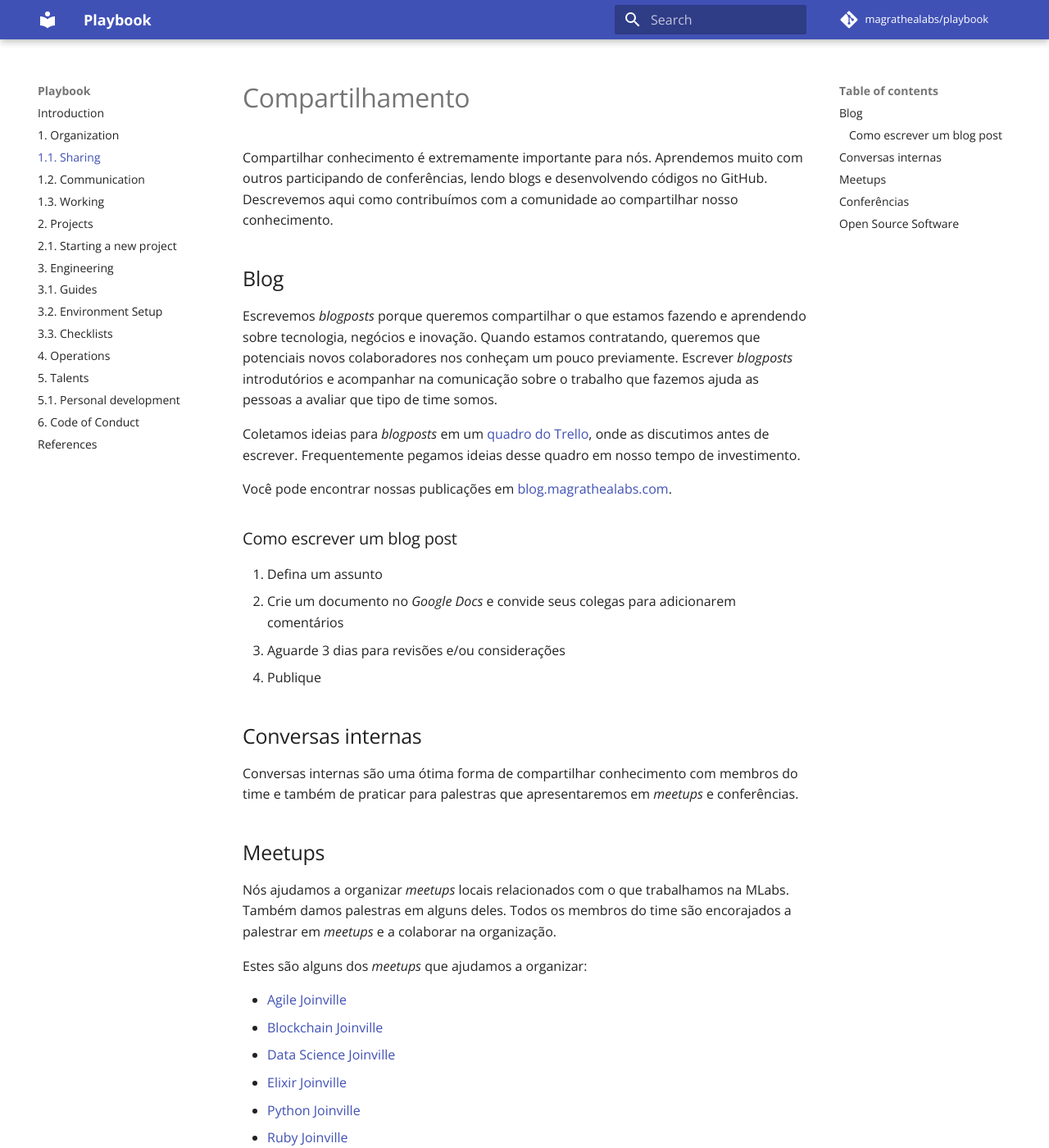
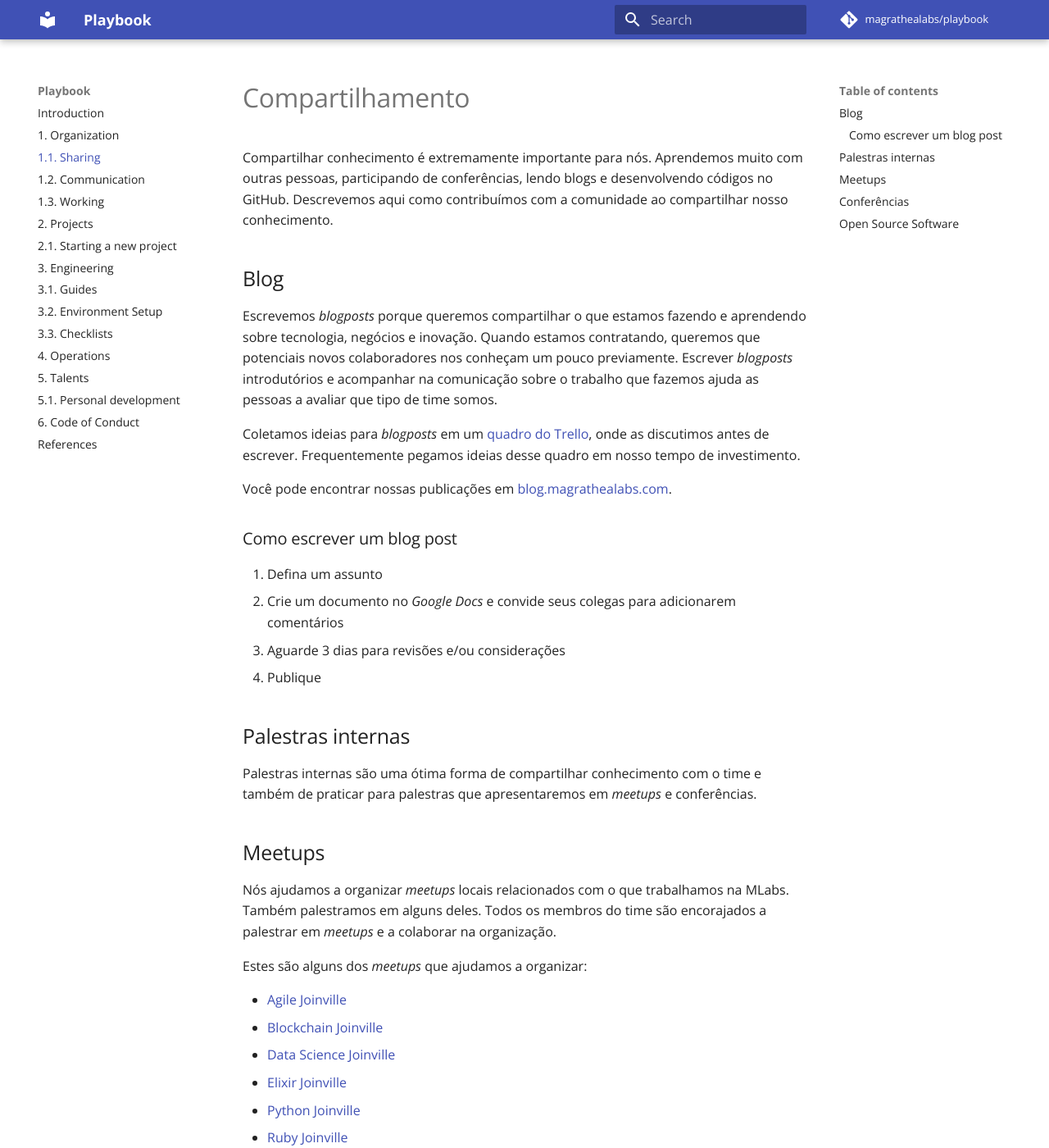
Before and after one commit to magrathealabs/playbook, an MkDocs documentation site: the page built from docs/1.1-sharing.md, in a window 1280 px wide and 1400 px high. Shown: the whole window at 82% size. Built offline with MkDocs 1.6.1 and Material for MkDocs 9.7.7, drawn with Linux system fonts in a browser that asks for light colours; comment, search, counter and statistics services are not loaded; some of the changed text lies outside the part shown.

Commit message:
Apply suggestions

```diff
--- a/docs/1.1-sharing.md
+++ b/docs/1.1-sharing.md
@@ -1,6 +1,6 @@
 # Compartilhamento
 
-Compartilhar conhecimento é extremamente importante para nós. Aprendemos muito com outros participando de conferências, lendo blogs e desenvolvendo códigos no GitHub. Descrevemos aqui como contribuímos com a comunidade ao compartilhar nosso conhecimento.
+Compartilhar conhecimento é extremamente importante para nós. Aprendemos muito com outras pessoas, participando de conferências, lendo blogs e desenvolvendo códigos no GitHub. Descrevemos aqui como contribuímos com a comunidade ao compartilhar nosso conhecimento.
 
 ## Blog
 
@@ -17,13 +17,13 @@ Você pode encontrar nossas publicações em [blog.magrathealabs.com](https://bl
 3. Aguarde 3 dias para revisões e/ou considerações
 4. Publique
 
-## Conversas internas
+## Palestras internas
 
-Conversas internas são uma ótima forma de compartilhar conhecimento com membros do time e também de praticar para palestras que apresentaremos em _meetups_ e conferências.
+Palestras internas são uma ótima forma de compartilhar conhecimento com o time e também de praticar para palestras que apresentaremos em _meetups_ e conferências.
 
 ## Meetups
 
-Nós ajudamos a organizar _meetups_ locais relacionados com o que trabalhamos na MLabs. Também damos palestras em alguns deles. Todos os membros do time são encorajados a palestrar em _meetups_ e a colaborar na organização.
+Nós ajudamos a organizar _meetups_ locais relacionados com o que trabalhamos na MLabs. Também palestramos em alguns deles. Todos os membros do time são encorajados a palestrar em _meetups_ e a colaborar na organização.
 
 Estes são alguns dos _meetups_ que ajudamos a organizar:
 
@@ -38,7 +38,7 @@ Estes são alguns dos _meetups_ que ajudamos a organizar:
 
 Todos nós vamos a eventos e conferências. Seja a trabalho ou em nosso tempo livre. Palestrar em eventos é uma grande oportunidade para representar a MLabs. Existem algumas maneiras em que isso pode ser valioso.
 
-Se estamos contratando, podemos mencionar isso logo ao final da palestra. Fale para as pessoas quais papéis estamos procurando e que todos são bem-vindos a falar com você após a palestra para conversar em mais detalhes. Garanta que seus slides possuam um _link_ pequeno para a descrição do cargo.
+Se estamos contratando, podemos mencionar isso logo ao final da palestra. Fale para as pessoas quais papéis estamos procurando e que todos são bem-vindos a falar com você após a palestra para conversar em mais detalhes. Garanta que seus slides possuam um _link_ pequeno para a descrição da vaga.
 
 A coisa mais importante para se lembrar é que você deixará sua melhor impressão - pessoal e da empresa - se sua palestra for interessante, útil e bem apresentada. Palestras que funcionam bem tomam tempo. Se você precisa de ajuda, conselhos ou tempo para se preparar, não tenha medo de pedir. Criar publicações após o evento também é uma boa forma de compartilhar sua experência e aprendizados.
 
```
